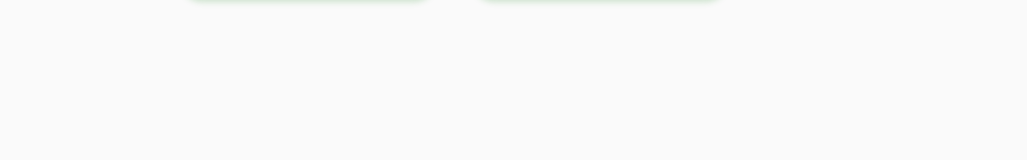
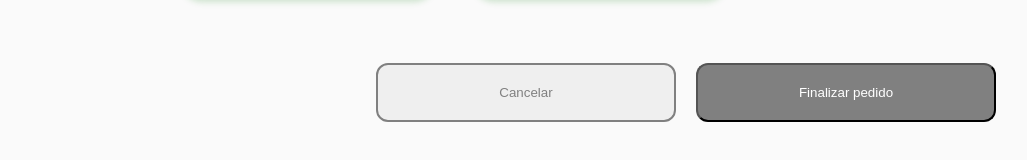
Before and after one commit to DanielCamposDevX/DEVIO-Front-end, a React (Vite) app: page / in a window 1280 px wide. Shown: the part 2150-2310 px from the top of the page, without its empty margins (188-1215 px from the left). Before the commit the page ends 2198 px from the top, so only its background shows below. Built offline with nearby package versions, Linux system fonts and the light colour scheme.

Commit message:
feat/ Design Cancel & finish order buttons

```diff
--- a/src/App.jsx
+++ b/src/App.jsx
@@ -26,6 +26,13 @@
         <Categories />
 
         <Products />
+
+        <ButtonHolder>
+          <Cancel>Cancelar</Cancel>
+          <Finish>Finalizar pedido</Finish>
+        </ButtonHolder>
+
+
       </Main>
     </Page>
   )
@@ -106,3 +113,28 @@
   border: none;
   color: gray;
 `
+
+const ButtonHolder = styled.div`
+  align-self: flex-end;
+  display: flex;
+  gap: 20px;
+  margin-bottom: 60px;
+`
+
+const Finish = styled.button`
+  width: 300px;
+  padding: 20px;
+  background-color: gray;
+  color: white;
+  border-radius: 12px;
+  cursor: pointer;
+`
+
+const Cancel = styled.button`
+  width: 300px;
+  padding: 20px;
+  border: 2px solid gray;
+  color: gray;
+  border-radius: 12px;
+  cursor: pointer;
+`
```
